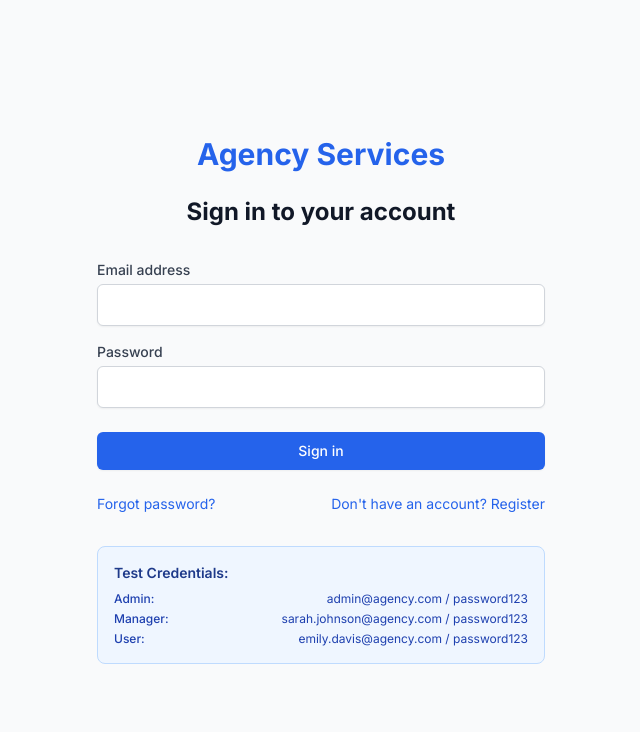
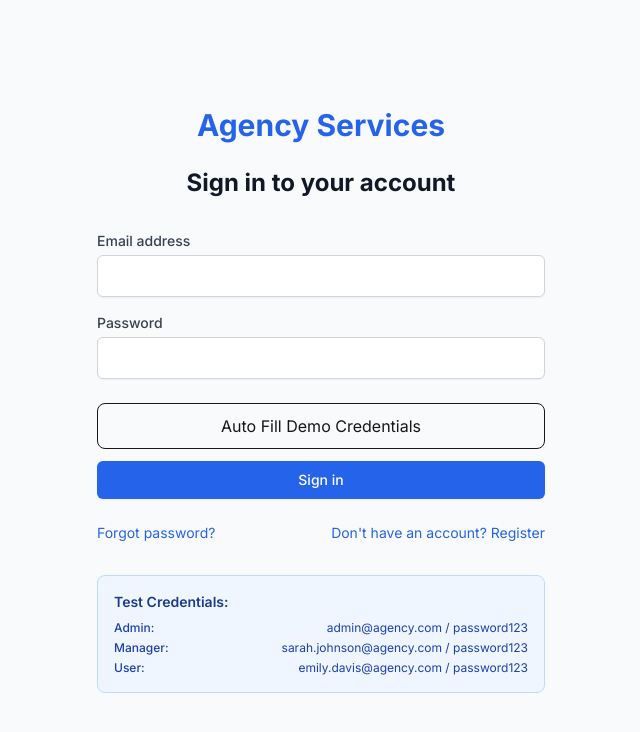
Before and after one commit to eakarsu/agencyServices, a Next.js app: page /login in a window 1280 px wide. Shown: the top 732 px of the page, without its empty margins (319-959 px from the left). Built offline with nearby package versions, Linux system fonts and the light colour scheme.

Commit message:
Add secure demo credential autofill

```diff
--- a/src/app/login/page.tsx
+++ b/src/app/login/page.tsx
@@ -88,7 +88,16 @@
           </div>
 
           <div>
-            <button
+          <button
+            type="button"
+            onClick={() => { setEmail(process.env.NEXT_PUBLIC_DEMO_EMAIL || ''); setPassword(process.env.NEXT_PUBLIC_DEMO_PASSWORD || ''); }}
+            disabled={!process.env.NEXT_PUBLIC_DEMO_EMAIL || !process.env.NEXT_PUBLIC_DEMO_PASSWORD}
+            aria-label="Auto Fill Demo Credentials"
+            style={{ width: '100%', marginBottom: '12px', padding: '10px 14px', borderRadius: '8px', border: '1px solid currentColor', background: 'transparent', cursor: 'pointer' }}
+          >
+            Auto Fill Demo Credentials
+          </button>
+          <button
               type="submit"
               disabled={loading}
               className="w-full flex justify-center py-2 px-4 border border-transparent rounded-md shadow-sm text-sm font-medium text-white bg-primary-600 hover:bg-primary-700 focus:outline-none focus:ring-2 focus:ring-offset-2 focus:ring-primary-500 disabled:opacity-50 disabled:cursor-not-allowed"
```
Also changed, not shown: 2 other files (tests, documents, lock files or other folders).
